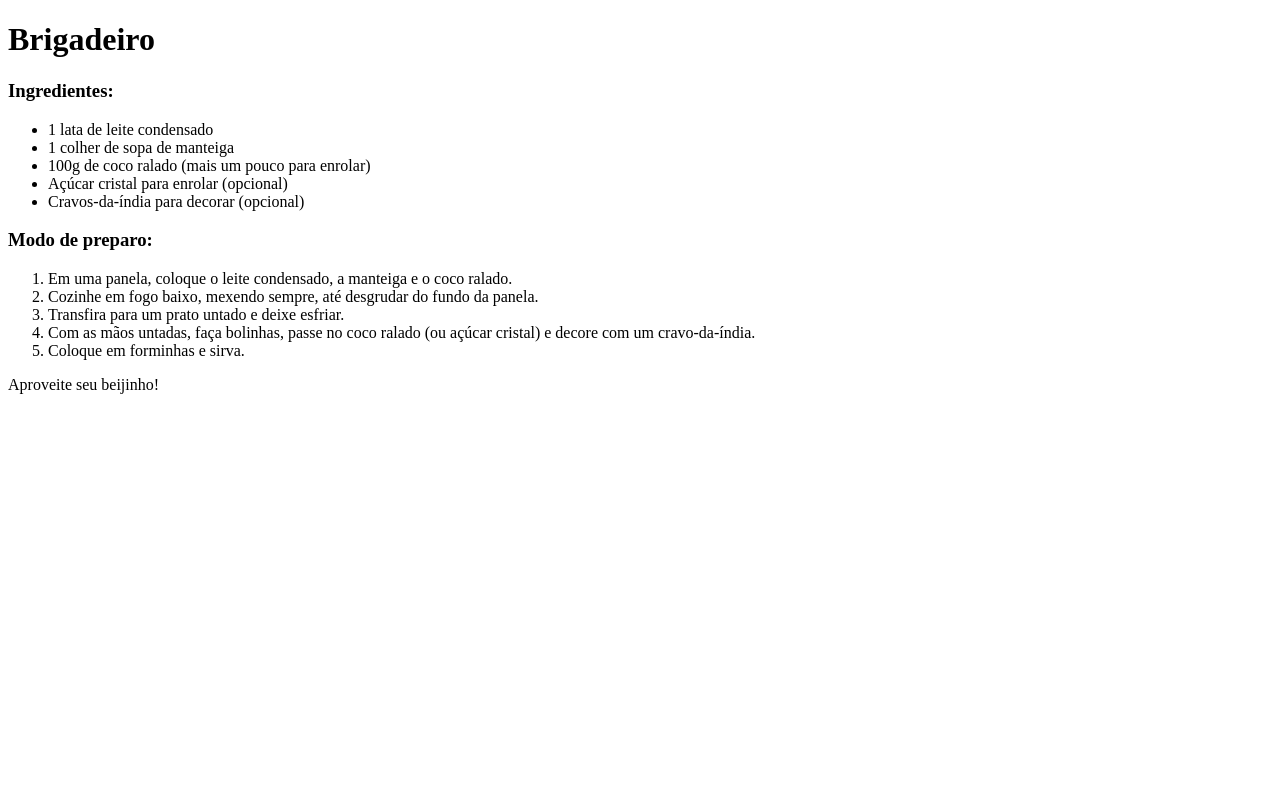
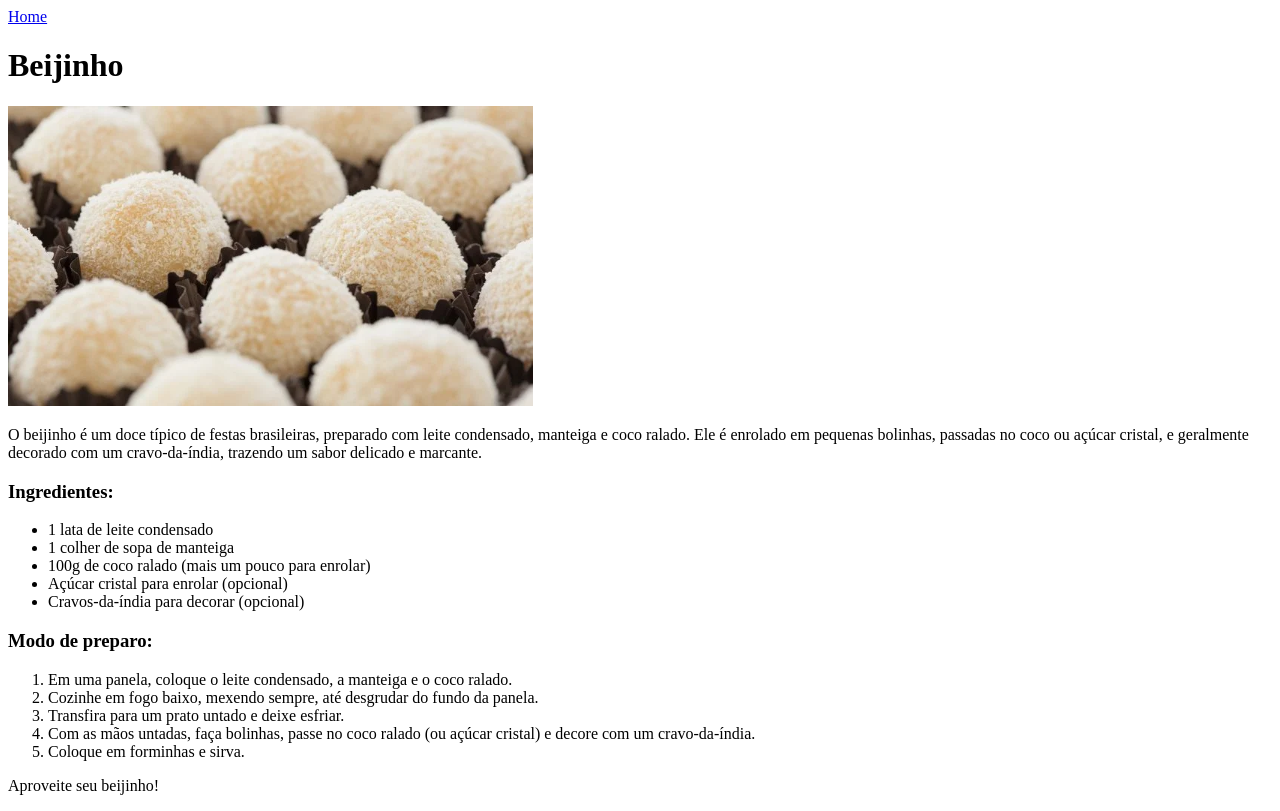
Before and after one commit to Barbara-Albuquerque/odin-recipes, a plain HTML site: page pages/beijinho.html in a window 1280 px wide. Drawn offline with Linux system fonts and the light colour scheme.

Commit message:
adicionei uma imagem em cada receita, e um parágrafo de descrição

```diff
--- a/pages/beijinho.html
+++ b/pages/beijinho.html
@@ -6,7 +6,14 @@
         <title>Brigadeiro</title>
     </head>
     <body>
-        <h1>Brigadeiro</h1>
+        <a href="../index.html">Home</a>
+        <h1>Beijinho</h1>
+        <img src="../imgs/beijinho.png" alt ="Beijinho" height="300px">
+        <p>O beijinho é um doce típico de festas brasileiras, preparado com leite condensado,
+            manteiga e coco ralado. Ele é enrolado em pequenas bolinhas, passadas no coco ou açúcar
+            cristal, e geralmente decorado com um cravo-da-índia, trazendo um sabor delicado e
+            marcante.</p>
+
         <h3>Ingredientes:</h3>
         <ul>
             <li>1 lata de leite condensado</li>
```
Also changed, not shown: pages/brigadeiro.html (+6 -0 lines), pages/pudim.html (+6 -1 lines), imgs/beijinho.png (added), imgs/brigadeiro.png (added), 1 other file.
